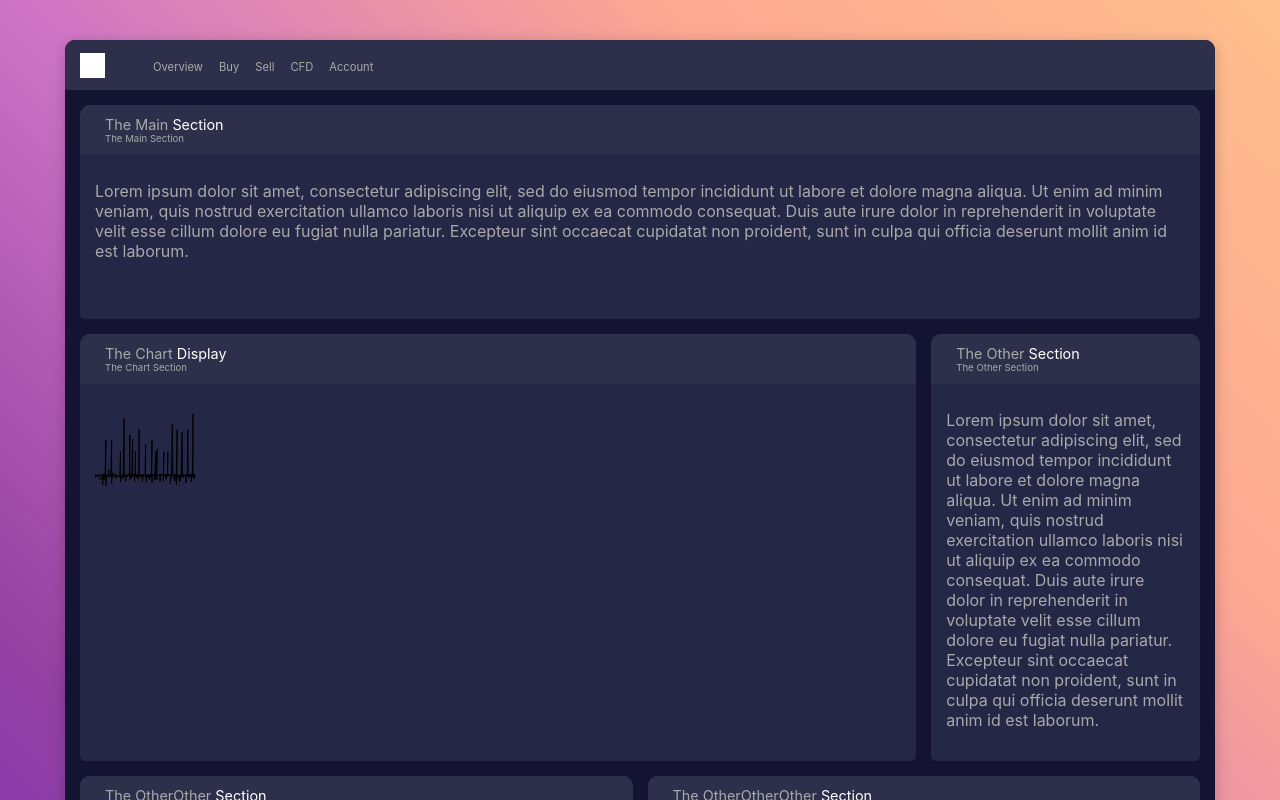
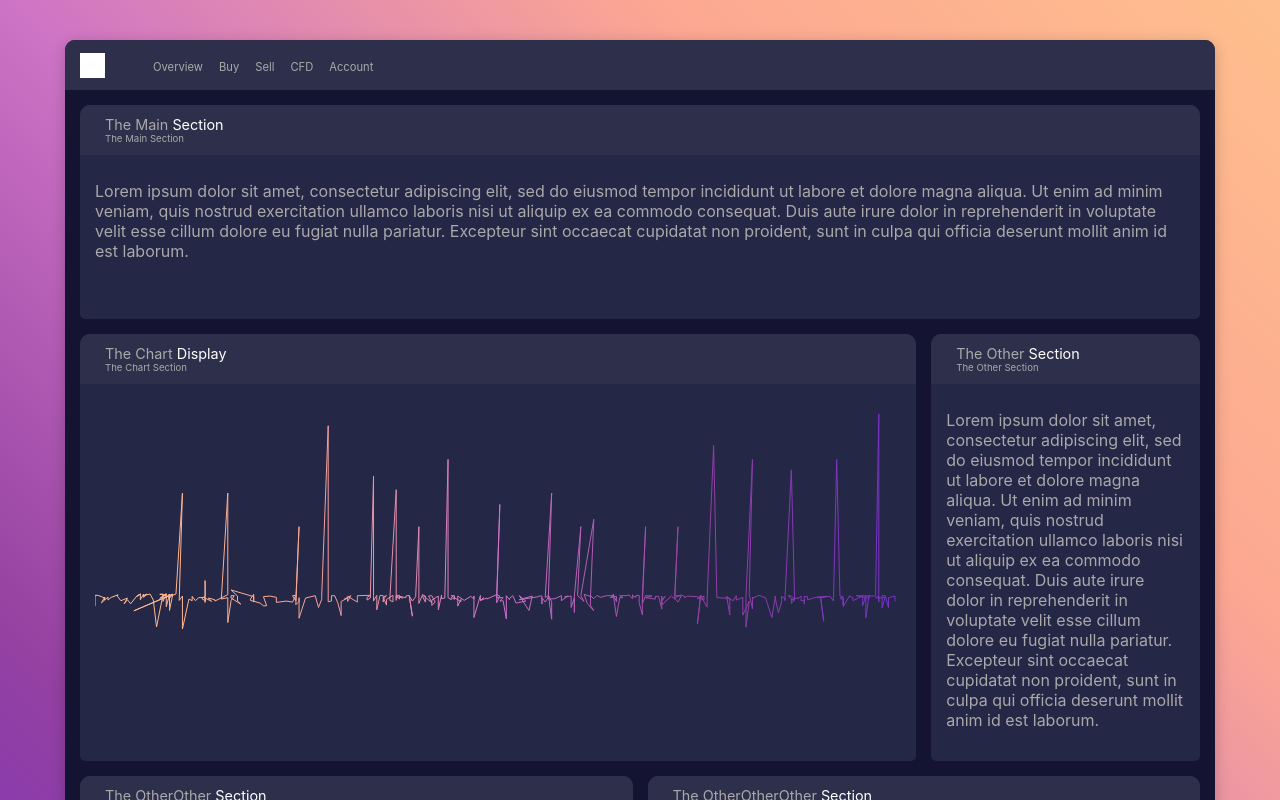
Before and after one commit to tywi6665/M3, a React (Create React App) app: page / in a window 1280 px wide. Shown: the top 800 px of the page. Built offline with nearby package versions, Linux system fonts and the light colour scheme.

Commit message:
got linearGradient to work

```diff
--- a/src/App.scss
+++ b/src/App.scss
@@ -69,9 +69,10 @@ $border-bottom-radius: 5px;
         .section-2 {
             grid-area: 2 / 1 / 3 / 2;
 
-            path {
+            .line {
                 fill: none;
-                stroke: url(#spending-gradient)
+                stroke: url(#spending-gradient);
+                stroke-width: 1px;
             }
         }
         .section-3 { grid-area: 3 / 1 / 4 / 2; }
--- a/src/Visualizations/LineChart.js
+++ b/src/Visualizations/LineChart.js
@@ -35,11 +35,11 @@ const LineChart = () => {
         console.log(spending)
         const xScale = d3.scaleTime()
             .domain(d3.extent(spending, (d) => { return d.date; }))
-            .range([0, width]);
+            .range([0, 800]);
 
         const yScale = d3.scaleLinear()
             .domain([0, d3.max(spending, (d) => { return d.amount; })])
-            .range([height - margin.bottom, margin.top]);
+            .range([220 - margin.bottom, margin.top]);
 
         const lineGenerator = d3.line()
             .x(d => xScale(d.date))
@@ -51,13 +51,15 @@ const LineChart = () => {
 
     return (
         <svg height={`${height}%`} width={`${width}%`}>
-            <linearGradient id="spending-gradient" x1="0%" y1="0%" x2="100%" y2="0%">
-                <stop offset="0%" color="rgba(255,191,141,1)" />
-                <stop offset="25%" color="rgba(252,167,146,1)" />
-                <stop offset="50%" color="rgba(206,116,198,1)" />
-                <stop offset="75%" color="rgba(148,65,161,1)" />
-                <stop offset="100%" color="rgba(118,48,201,1)" />
-            </linearGradient>
+            <defs>
+                <linearGradient id="spending-gradient" x1="0%" y1="0%" x2="100%" y2="0%">
+                    <stop offset="0%" stop-color="rgba(255,191,141,1)" />
+                    <stop offset="25%" stop-color="rgba(252,167,146,1)" />
+                    <stop offset="50%" stop-color="rgba(206,116,198,1)" />
+                    <stop offset="75%" stop-color="rgba(148,65,161,1)" />
+                    <stop offset="100%" stop-color="rgba(118,48,201,1)" />
+                </linearGradient>
+            </defs>
             <path className="line" d={parsedData} fill="none" />
         </svg>
     );
```
